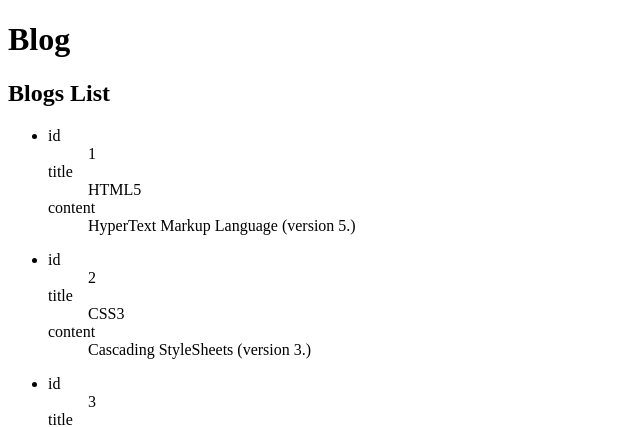
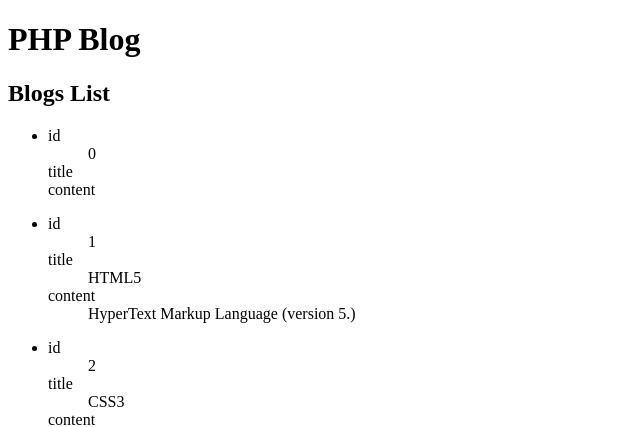
Before and after one commit to Mohammad-Adawi/Blog-assignment, a PHP site: page / in a window 1280 px wide. Shown: the top 427 px of the page, without its empty margins (0-640 px from the left). Run offline with PHP 8.4, Linux system fonts and the light colour scheme.

Commit message:
new commit

```diff
--- a/data/blog.json
+++ b/data/blog.json
@@ -1,5 +1,6 @@
 {
     "blogs": [
+      { "id": 0, "title":"", "content":""},
       { "id": 1, "title": "HTML5", "content": "HyperText Markup Language (version 5.)" },
       { "id": 2, "title": "CSS3", "content": "Cascading StyleSheets (version 3.)" },
       { "id": 3, "title": "Bootstrap", "content": "Bootstrap is a CSS framework, offering you a cornucopia of pre-set classes and styles out-of-the-box." },
--- a/index.php
+++ b/index.php
@@ -11,7 +11,7 @@
   <title>Blog</title>
 </head>
 <body>
-  <h1>Blog</h1>
+  <h1>PHP Blog</h1>
 
   <?php
 
@@ -19,10 +19,14 @@
 
     $blogs->output();
   ?>
-  <h2>find blogs</h2>
-  <p>blogs</p>
+
+  <!-- <h2>find blogs</h2>
+  <p>blogs</p> -->
   <?php
-        $blogs->findBlogByIndex( 4 );
-  ?>
+  //       $blogs->findBlogByIndex(
+
+  //        );
+  // ?>
+
 </body>
 </html>
```
